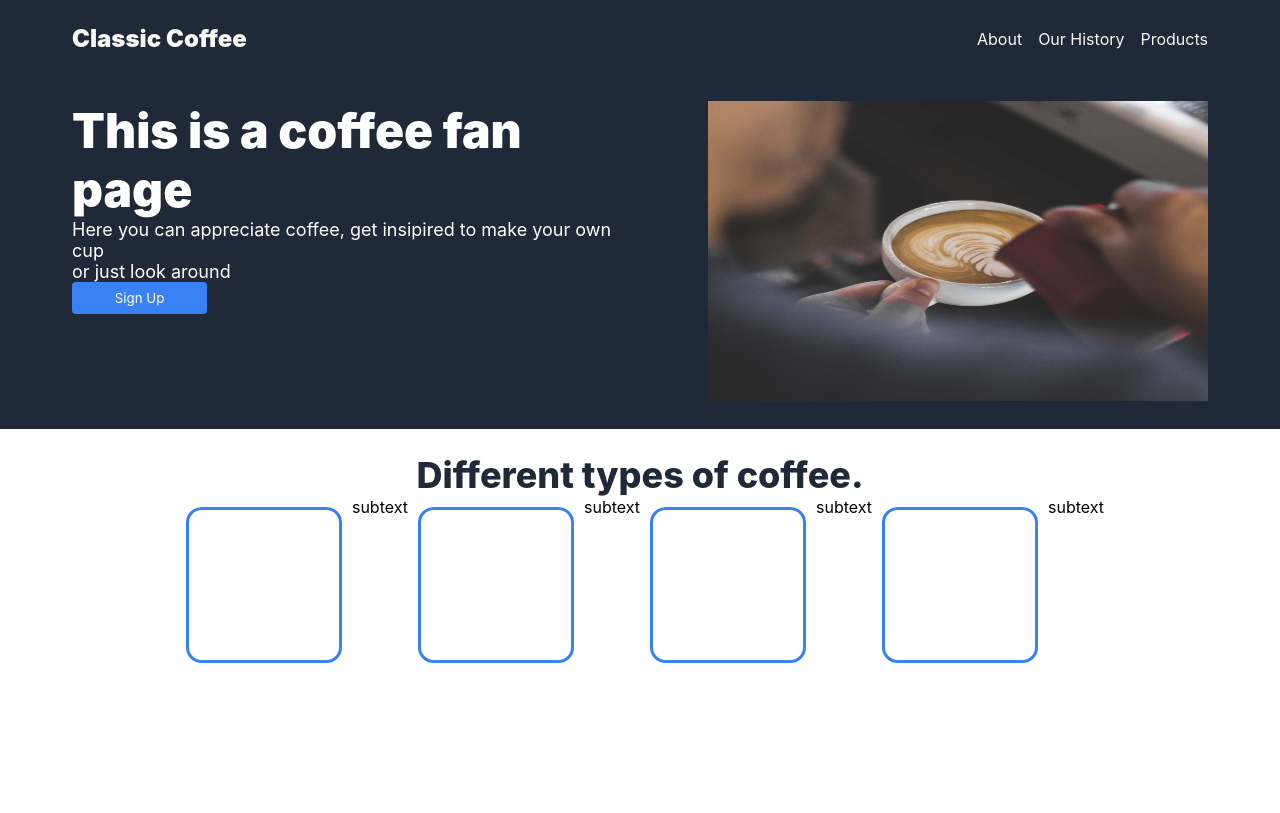
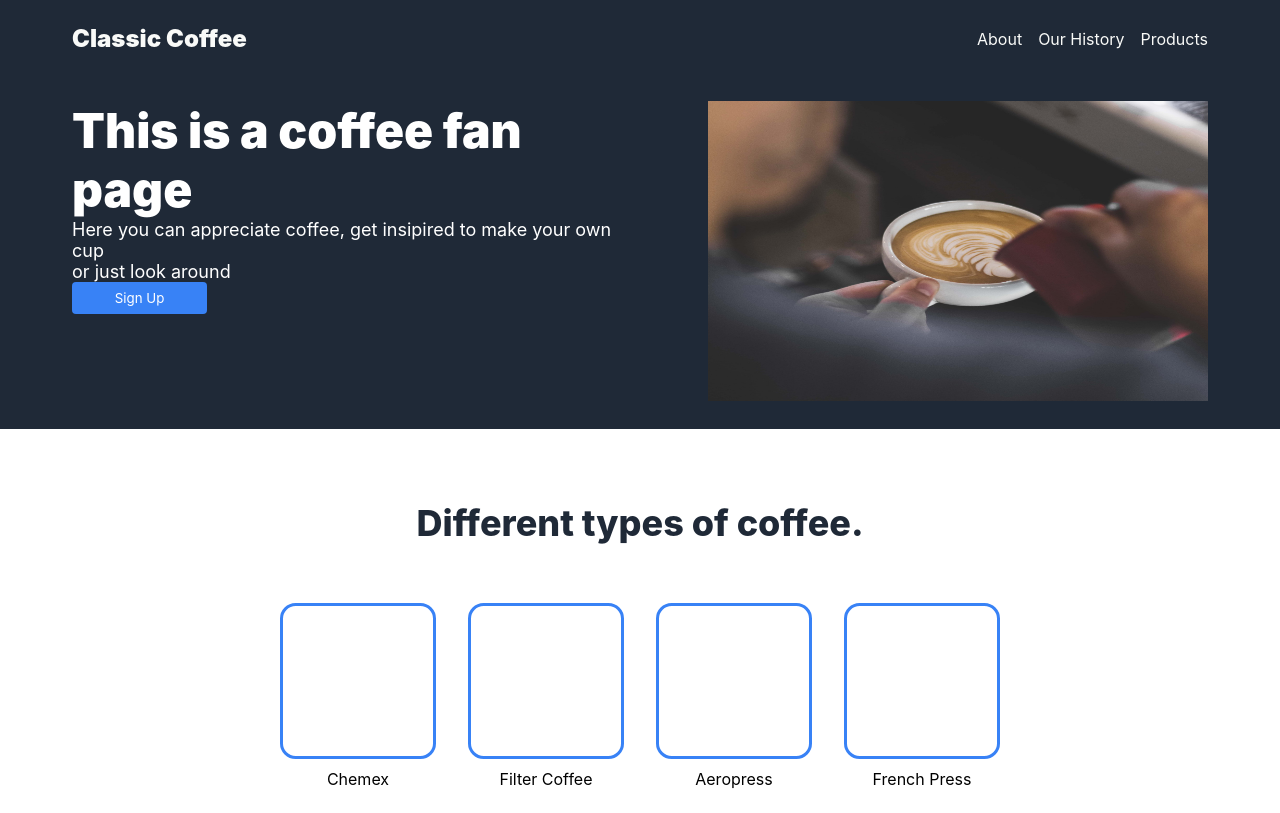
Before and after one commit to SiddhantG11/landing-page, a plain HTML site: page index.html in a window 1280 px wide. Drawn offline with Linux system fonts and the light colour scheme.

Commit message:
aligned the image placeholders and added text

```diff
--- a/index.html
+++ b/index.html
@@ -30,15 +30,26 @@
 
     <div class="item2">
         <div class="text"> Different types of coffee. </div>
-        <div class="boxes">
-            <div class="box"></div>
-            <div class="sub">subtext</div>
-            <div class="box"></div>
-            <div class="sub">subtext</div>
-            <div class="box"></div>
-            <div class="sub">subtext</div>
-            <div class="box"></div>
-            <div class="sub">subtext</div>
+        <div class="all-boxes">
+            <div class="box-text">
+                <div class="box"></div>
+            <div class="image-text">Chemex</div>
+            </div>
+
+            <div class="box-text">
+                <div class="box"></div>
+            <div class="image-text">Filter Coffee</div>
+            </div>
+            <div class="box-text">
+                <div class="box"></div>
+            <div class="image-text">Aeropress</div>
+            </div>
+            <div class="box-text">
+                <div class="box"></div>
+
+            <div class="image-text">French Press</div>
+            </div>
+
         </div>
 
     </div>
--- a/style.css
+++ b/style.css
@@ -76,14 +76,24 @@ button {
     font-size: 36px;
     font-weight: 800;
     color: #1F2937;
+    padding: 48px;
 }
 
-.boxes {
+.all-boxes {
     display: flex;
-    justify-content: space-between;
+    gap: 12px;
+
+}
+
+.box-text {
+    display: flex;
+    align-items: center;
+    flex-direction: column;
 }
 
 .box {
+    /* display: flex; */
+    /* flex-direction: column; */
     border: 3px solid #3882F6;
     width: 150px;
     margin: 10px;
@@ -95,11 +105,6 @@ button {
     padding: 0 48px;
 }
 
-
-
-
-
-
 a {
     text-decoration: none;
     color: #f9faf8;
```
Also changed, not shown: colors_and_stuff.png (deleted), odin-project.png (deleted), 1 other file.
